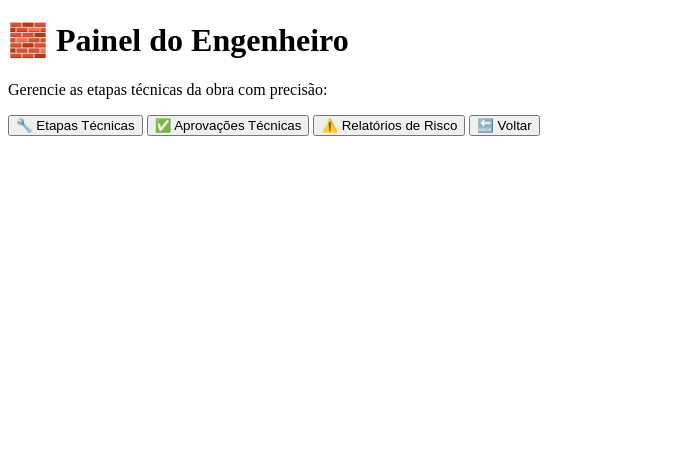
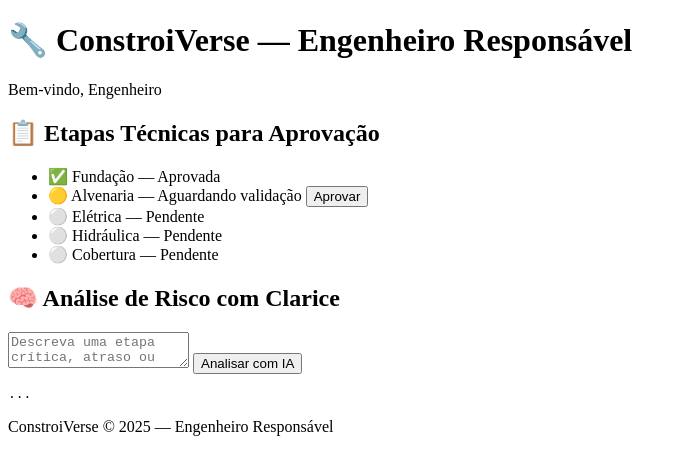
Before and after one commit to Claratrade33/ConstroiVerse, a plain HTML site: page frontend/painel/painel_engenheiro.html in a window 1280 px wide. Shown: the whole page, without its empty margins (0-685 px from the left). Drawn offline with Linux system fonts and the light colour scheme; files that its build step writes are made by us from their sources.

Commit message:
Atualizar o painel_engenheiro.html

```diff
--- a/frontend/painel/painel_engenheiro.html
+++ b/frontend/painel/painel_engenheiro.html
@@ -1,22 +1,67 @@
 <!DOCTYPE html>
 <html lang="pt-br">
 <head>
-  <meta charset="UTF-8" />
-  <meta name="viewport" content="width=device-width, initial-scale=1.0" />
-  <title>Painel do Engenheiro | ConstroiVerse</title>
-  <link rel="stylesheet" href="../style/style.css" />
+  <meta charset="UTF-8">
+  <title>ConstroiVerse — Painel do Engenheiro</title>
+  <link rel="stylesheet" href="/static/style.css">
+  <meta name="viewport" content="width=device-width, initial-scale=1.0">
 </head>
-<body>
-  <div class="painel-container">
-    <h1>🧱 Painel do Engenheiro</h1>
-    <p>Gerencie as etapas técnicas da obra com precisão:</p>
+<body class="painel-engenheiro">
 
-    <div class="menu">
-      <button onclick="window.location.href='etapas_tecnicas.html'">🔧 Etapas Técnicas</button>
-      <button onclick="window.location.href='aprovacoes_engenharia.html'">✅ Aprovações Técnicas</button>
-      <button onclick="window.location.href='relatorios_risco.html'">⚠️ Relatórios de Risco</button>
-      <button onclick="window.location.href='../index.html'">🔙 Voltar</button>
-    </div>
-  </div>
+  <header>
+    <h1>🔧 ConstroiVerse — Engenheiro Responsável</h1>
+    <p>Bem-vindo, <span id="nome-usuario">Engenheiro</span></p>
+  </header>
+
+  <main>
+
+    <!-- SEÇÃO: ETAPAS PARA APROVAÇÃO -->
+    <section class="bloco bloco-etapas">
+      <h2>📋 Etapas Técnicas para Aprovação</h2>
+      <ul>
+        <li>✅ Fundação — Aprovada</li>
+        <li>🟡 Alvenaria — Aguardando validação <button>Aprovar</button></li>
+        <li>⚪ Elétrica — Pendente</li>
+        <li>⚪ Hidráulica — Pendente</li>
+        <li>⚪ Cobertura — Pendente</li>
+      </ul>
+    </section>
+
+    <!-- SEÇÃO: ANÁLISE DE RISCO COM A IA -->
+    <section class="bloco bloco-ia">
+      <h2>🧠 Análise de Risco com Clarice</h2>
+      <textarea id="descricao_risco" placeholder="Descreva uma etapa crítica, atraso ou suspeita..."></textarea>
+      <button onclick="analisarRisco()">Analisar com IA</button>
+      <pre id="resposta_risco">...</pre>
+    </section>
+
+  </main>
+
+  <footer>
+    <p>ConstroiVerse © 2025 — Engenheiro Responsável</p>
+  </footer>
+
+  <script>
+    async function analisarRisco() {
+      const descricao = document.getElementById('descricao_risco').value;
+      document.getElementById('resposta_risco').innerText = "⏳ Analisando com Clarice...";
+
+      try {
+        const response = await fetch('/ia/chat', {
+          method: 'POST',
+          headers: { 'Content-Type': 'application/json' },
+          body: JSON.stringify({
+            descricao: `Sou engenheiro e preciso de uma análise técnica de risco para a seguinte situação: ${descricao}`
+          })
+        });
+
+        const data = await response.json();
+        document.getElementById('resposta_risco').innerText = JSON.stringify(data, null, 2);
+      } catch (error) {
+        document.getElementById('resposta_risco').innerText = "Erro ao acessar a IA Clarice.";
+      }
+    }
+  </script>
+
 </body>
 </html>
```
